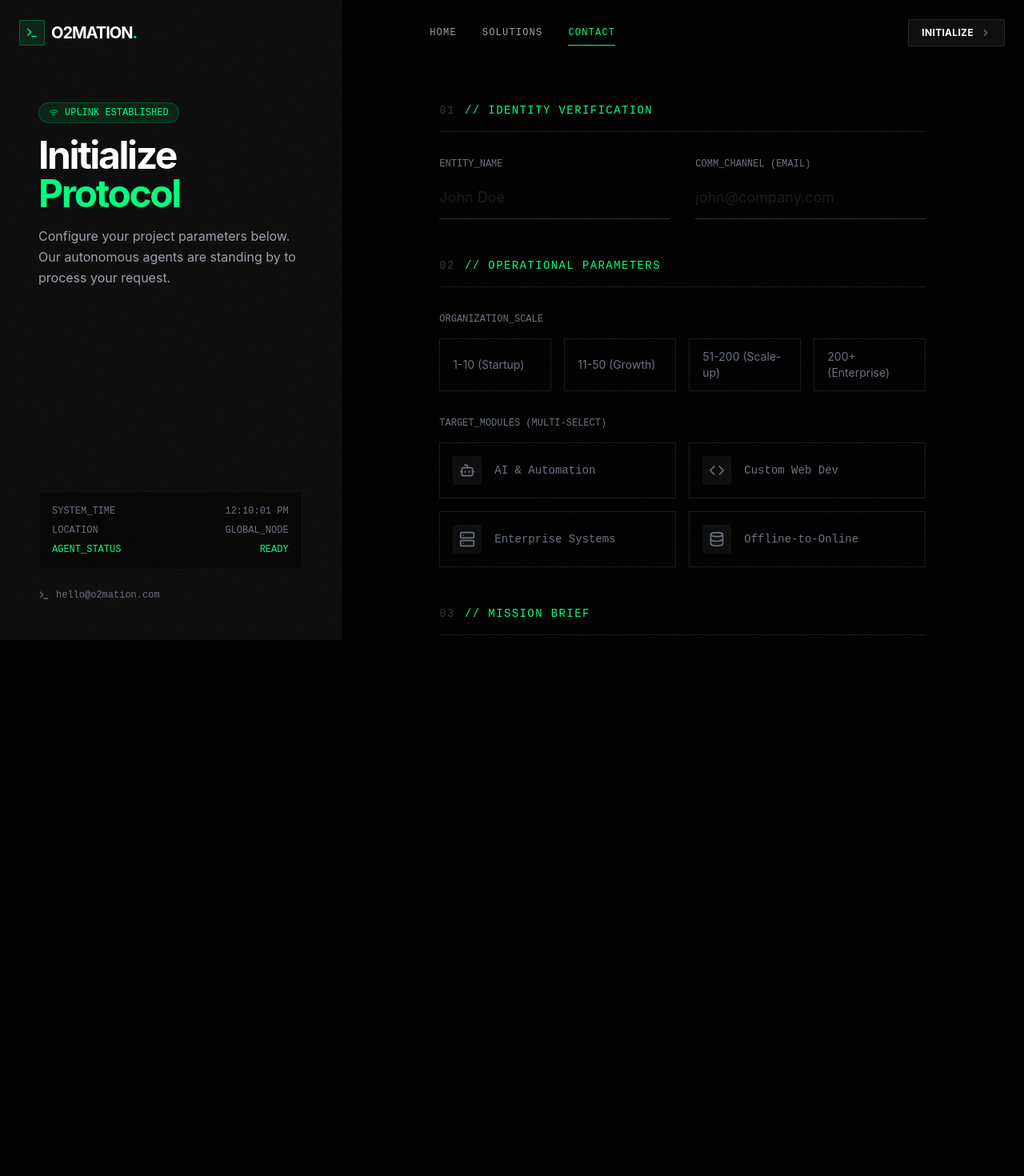
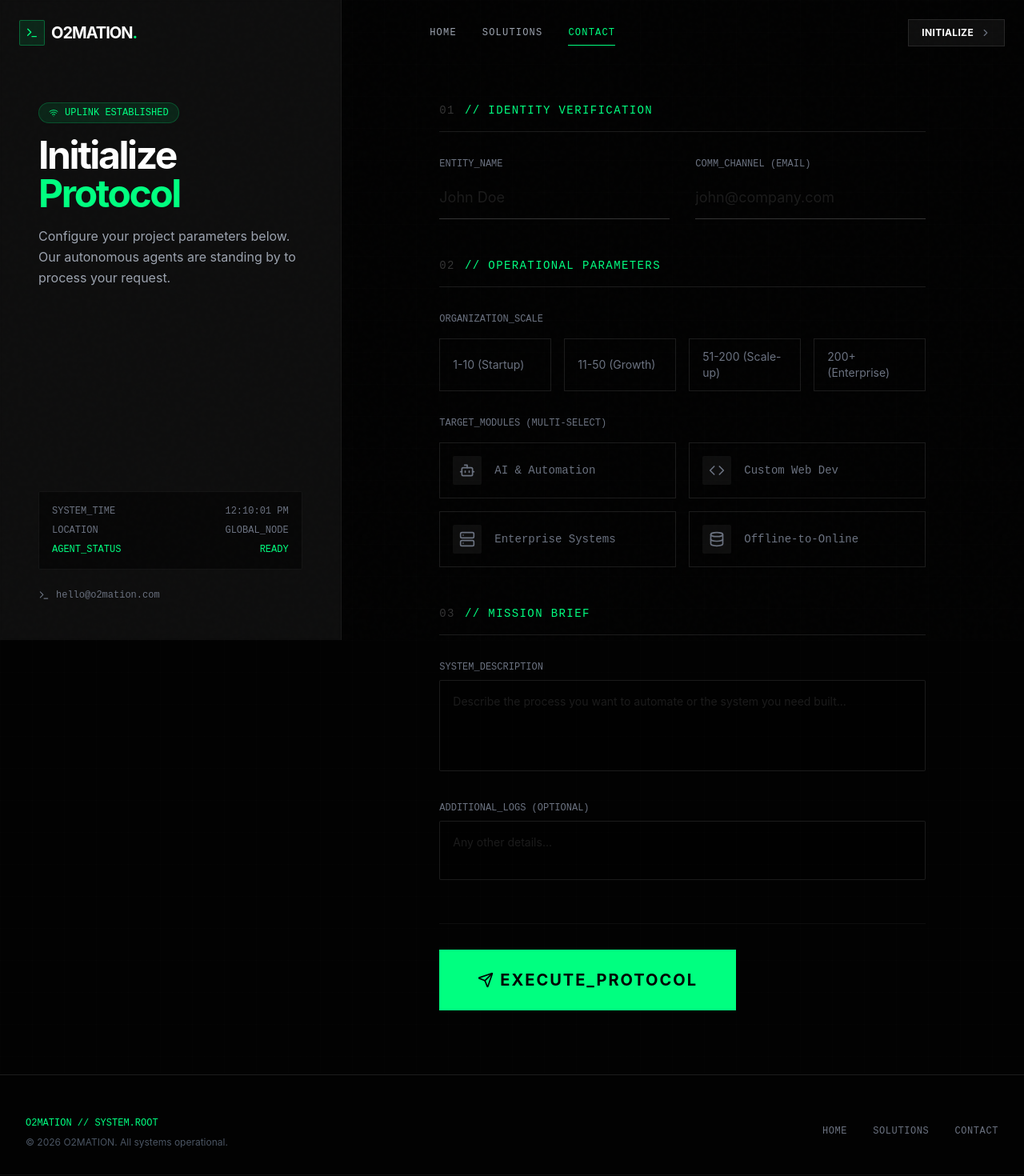
Before and after one commit to Omar-Ga/o2mation, a React (Vite) app: page /contact in a window 1280 px wide. Shown: the top 1470 px of the page at 80% size. Before the commit the page ends 800 px from the top, so only its background shows below. Built offline with nearby package versions, Linux system fonts and the light colour scheme.

Commit message:
feat: implement sticky footer reveal effect and refactor global layout (resolved conflict)

```diff
--- a/src/App.tsx
+++ b/src/App.tsx
@@ -4,6 +4,8 @@ import Home from './pages/Home';
 import Contact from './pages/Contact';
 import Solutions from './pages/Solutions';
 import { Header } from './components/common/Header';
+import { Footer } from './components/Footer';
+import { FooterReveal } from './components/FooterReveal';
 
 const ScrollToTop = () => {
   const { pathname } = useLocation();
@@ -19,12 +21,28 @@ function App() {
   return (
     <Router>
       <ScrollToTop />
+
+      <div className="relative min-h-screen bg-charcoal">
         <Header />
+
+        {/*
+          Main Content Wrapper
+          - z-10 and bg-charcoal to cover the fixed reveal layer
+          - mb-[300px/350px] creates the "window" at the bottom for the reveal
+          - shadow added to create depth separation from the flat reveal layer
+        */}
+        <div className="relative z-10 bg-charcoal mb-[300px] md:mb-[350px] shadow-2xl border-b border-white/5">
           <Routes>
             <Route path="/" element={<Home />} />
             <Route path="/solutions" element={<Solutions />} />
             <Route path="/contact" element={<Contact />} />
           </Routes>
+          <Footer />
+        </div>
+
+        {/* The Fixed Reveal Layer that sits behind everything */}
+        <FooterReveal />
+      </div>
     </Router>
   )
 }
--- /dev/null
+++ b/src/components/Footer.tsx
@@ -0,0 +1,25 @@
+import React from 'react';
+import { Link } from 'react-router-dom';
+
+export const Footer = () => {
+  return (
+    <footer className="border-t border-white/10 pt-12 pb-8 bg-charcoal">
+      <div className="max-w-7xl mx-auto px-4 md:px-8">
+        <div className="flex flex-col md:flex-row justify-between items-center text-gray-500 text-sm">
+          <div className="mb-4 md:mb-0">
+            <span className="font-mono text-xs text-neon-green">O2MATION // SYSTEM.ROOT</span>
+            <p className="mt-2 text-xs text-gray-600">
+              &copy; {new Date().getFullYear()} O2MATION. All systems operational.
+            </p>
+          </div>
+
+          <div className="flex gap-8">
+            <Link to="/" className="hover:text-neon-green transition-colors font-mono text-xs uppercase tracking-wider">Home</Link>
+            <Link to="/solutions" className="hover:text-neon-green transition-colors font-mono text-xs uppercase tracking-wider">Solutions</Link>
+            <Link to="/contact" className="hover:text-neon-green transition-colors font-mono text-xs uppercase tracking-wider">Contact</Link>
+          </div>
+        </div>
+      </div>
+    </footer>
+  );
+};
--- /dev/null
+++ b/src/components/FooterReveal.tsx
@@ -0,0 +1,19 @@
+import React from 'react';
+import { motion } from 'framer-motion';
+
+export const FooterReveal = () => {
+  return (
+    <div
+      className="fixed bottom-0 left-0 w-full h-[300px] md:h-[350px] bg-neon-green -z-10 flex items-center justify-center overflow-hidden"
+    >
+      <motion.h1
+        initial={{ opacity: 0, scale: 0.9 }}
+        whileInView={{ opacity: 1, scale: 1 }}
+        transition={{ duration: 0.8, ease: "easeOut" }}
+        className="text-[20vw] font-bold text-charcoal font-mono leading-none tracking-tighter select-none whitespace-nowrap"
+      >
+        O2MATION
+      </motion.h1>
+    </div>
+  );
+};
--- a/src/pages/Contact.tsx
+++ b/src/pages/Contact.tsx
@@ -57,9 +57,9 @@ const Contact = () => {
   };
 
   return (
-    <div className="min-h-screen bg-charcoal text-white font-sans selection:bg-neon-green selection:text-charcoal flex flex-col md:flex-row overflow-hidden">
+    <div className="min-h-screen bg-charcoal text-white font-sans selection:bg-neon-green selection:text-charcoal flex flex-col md:flex-row relative">
       {/* Background Grid */}
-      <div className="absolute inset-0 z-0 pointer-events-none opacity-20">
+      <div className="absolute inset-0 z-0 pointer-events-none opacity-20 fixed">
          <div className="absolute inset-0 bg-[linear-gradient(to_right,#80808012_1px,transparent_1px),linear-gradient(to_bottom,#80808012_1px,transparent_1px)] bg-[size:40px_40px]" />
       </div>
 
@@ -68,7 +68,7 @@ const Contact = () => {
         initial={{ x: -50, opacity: 0 }}
         animate={{ x: 0, opacity: 1 }}
         transition={{ duration: 0.8 }}
-        className="w-full md:w-1/3 border-r border-white/5 bg-charcoal-light/50 backdrop-blur-sm relative z-10 flex flex-col p-8 pt-24 md:p-12 md:pt-32 justify-between"
+        className="w-full md:w-1/3 border-r border-white/5 bg-charcoal-light/50 backdrop-blur-sm relative z-10 flex flex-col p-8 pt-24 md:p-12 md:pt-32 justify-between md:sticky md:top-0 md:h-screen"
       >
         <div>
           <div className="mb-12">
@@ -113,7 +113,7 @@ const Contact = () => {
       </motion.div>
 
       {/* RIGHT PANEL: Input Console */}
-      <div className="w-full md:w-2/3 relative z-10 overflow-y-auto h-screen scrollbar-thin scrollbar-thumb-neon-green/20 scrollbar-track-transparent">
+      <div className="w-full md:w-2/3 relative z-10">
         <div className="p-8 pt-24 md:p-20 md:pt-32 max-w-3xl mx-auto">
 
           {status === 'success' ? (
--- a/src/pages/Home.tsx
+++ b/src/pages/Home.tsx
@@ -6,14 +6,10 @@ import { Process } from '../components/home/Process';
 import { TechStack } from '../components/home/TechStack';
 import { Metrics } from '../components/home/Metrics';
 import { CTA } from '../components/home/CTA';
-import { Header } from '../components/common/Header';
-
 import { ChatWidget } from '../components/common/ChatWidget';
 
 const Home = () => {
   return (
-    <div className="relative">
-      <Header />
     <main className="bg-charcoal min-h-screen selection:bg-neon-green selection:text-charcoal">
       <Hero />
       <TechStack />
@@ -24,15 +20,7 @@ const Home = () => {
       <Metrics />
       <CTA />
       <ChatWidget />
-
-        {/* Simple Footer for completeness */}
-        <footer className="py-8 text-center text-gray-600 text-sm border-t border-white/5 bg-charcoal-light">
-          <p className="font-mono text-xs text-gray-500">
-            &copy; {new Date().getFullYear()} O2MATION // SYSTEM.ROOT
-          </p>
-        </footer>
     </main>
-    </div>
   );
 };
 
--- a/src/pages/Solutions.tsx
+++ b/src/pages/Solutions.tsx
@@ -493,17 +493,6 @@ const Solutions = () => {
           <DemoSandbox />
         </section>
 
-        {/* Footer */}
-        <footer className="border-t border-white/10 pt-12 pb-8 text-center md:text-left flex flex-col md:flex-row justify-between items-center text-gray-500 text-sm">
-          <div className="mb-4 md:mb-0">
-            <span className="font-mono text-xs">O2MATION // DIGITAL_SOLUTIONS</span>
-          </div>
-          <div className="flex gap-6">
-            <Link to="/" className="hover:text-neon-green transition-colors">Home</Link>
-            <Link to="/contact" className="hover:text-neon-green transition-colors">Contact</Link>
-          </div>
-        </footer>
-
       </main>
 
       <ChatWidget />
```
Also changed, not shown: 1 other file (tests, documents, lock files or other folders). Lines whose indentation alone changed are shown as unchanged.
